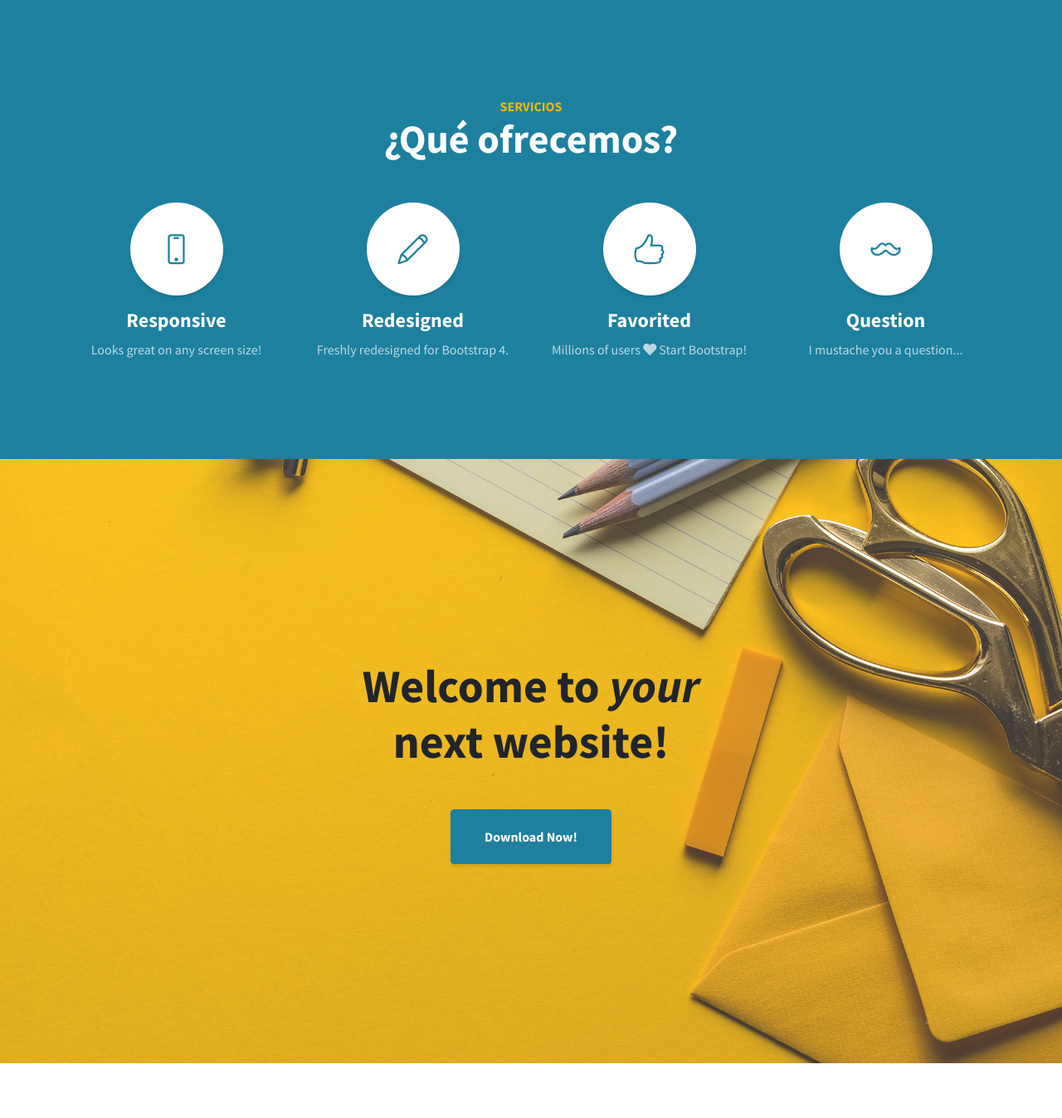
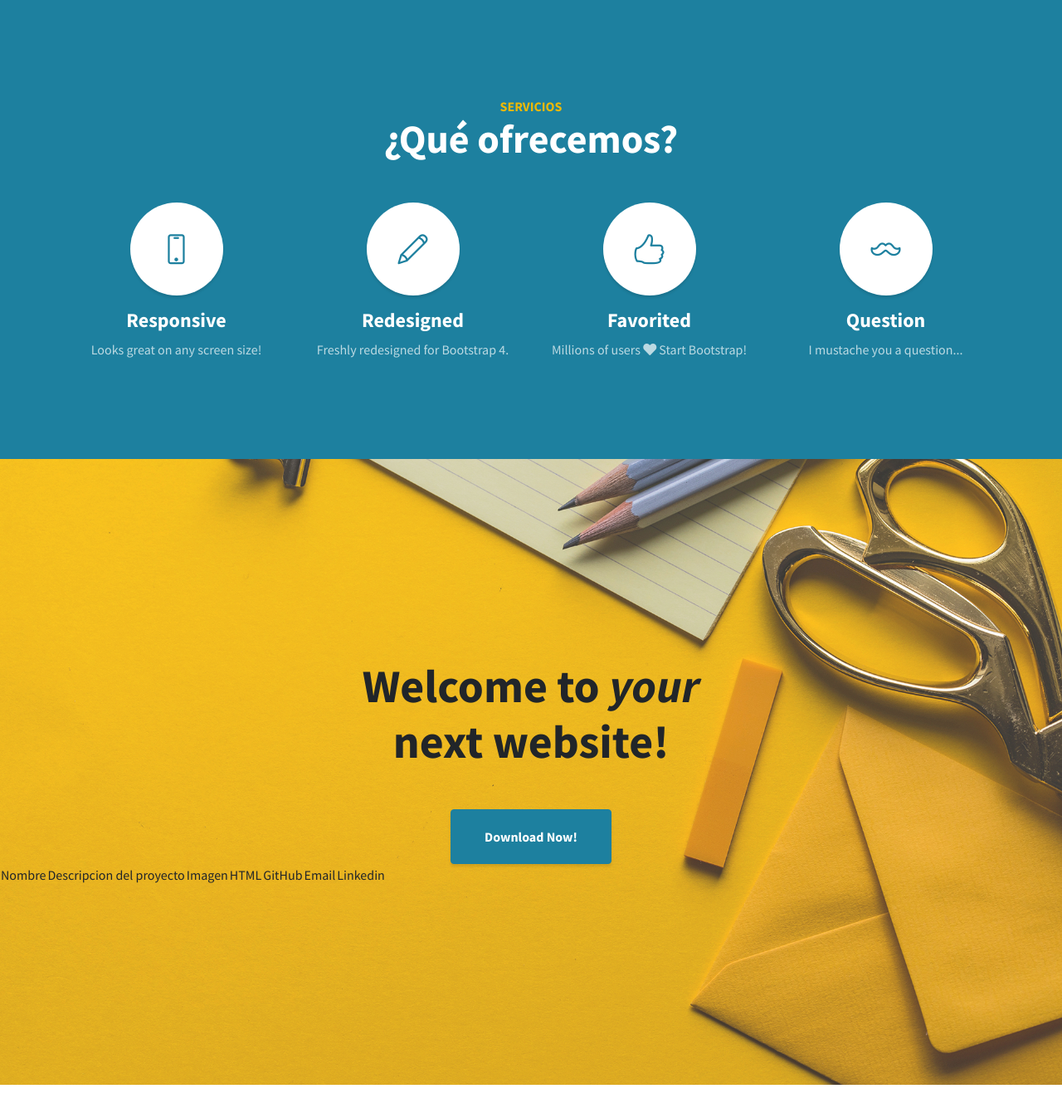
Before and after one commit to Agus-Gramajo/portfolius, a PHP site: page / in a window 1280 px wide. Shown: the part 1231-2578 px from the top of the page at 83% size. Run offline with PHP 8.4, Linux system fonts and the light colour scheme; data that the repository does not hold is empty; some libraries are stand-ins or nearby versions.

Commit message:
Creacion de db, y metodos para interaccion con php

```diff
--- /dev/null
+++ b/connect_db.php
@@ -0,0 +1,21 @@
+<?php
+
+class connect_db
+{
+    private $servidor = "localhost";
+    private $usuario = "root";
+    private $db = "projectdb";
+    private $password = "";
+
+    public function connect()
+    {
+        $connect = mysqli_connect(
+            $this->servidor,
+            $this->usuario,
+            $this->password,
+            $this->db
+        );
+
+        return $connect;
+    }
+}
--- a/index.php
+++ b/index.php
@@ -1,6 +1,8 @@
 <?php session_start();
 
 require_once('data.php');
+require_once('connect_db.php');
+require_once('upload_project.php');
 
 ?>
 
@@ -146,6 +148,39 @@ require_once('data.php');
         next website!
       </h2>
       <a class="btn btn-primary btn-xl" href="https://startbootstrap.com/theme/stylish-portfolio/">Download Now!</a>
+    </div>
+    <div>
+      <table>
+        <tr>
+          <td>Nombre</td>
+          <td>Descripcion del proyecto</td>
+          <td>Imagen</td>
+          <td>HTML</td>
+          <td>GitHub</td>
+          <td>Email</td>
+          <td>Linkedin</td>
+        </tr>
+        <?php
+
+        $proyecto = new methods();
+        $sql = "SELECT name1, submitImg1, html, github, email2,linkedin from projectdb";
+        $data = $proyecto->mostrarDatos($sql);
+
+        foreach ($data as $key) {
+        ?>
+          <tr>
+            <td><?php echo $key['name1'] ?></td>
+
+            <td><?php echo $key['submitImg1'] ?></td>
+            <td><?php echo $key['html'] ?></td>
+            <td><?php echo $key['github'] ?></td>
+            <td><?php echo $key['email2'] ?></td>
+            <td><?php echo $key['linkedin'] ?></td>
+          </tr>
+        <?php
+        }
+        ?>
+      </table>
     </div>
   </section>
 
--- a/upload_project.php
+++ b/upload_project.php
@@ -1,9 +1,21 @@
 <?php
 
-$name = $_POST['name1'];
-$description = $_POST['description'];
-$image = $_POST['submitImg1'];
-$tech = $_POST['html'];
-$gitHub = $_POST['github'];
-$mail = $_POST['email2'];
-$linkedin = $_POST['linkedin'];
+// $name = $_POST['name1'];
+// $description = $_POST['description'];
+// $image = $_POST['submitImg1'];
+// $tech = $_POST['html'];
+// $gitHub = $_POST['github'];
+// $mail = $_POST['email2'];
+// $linkedin = $_POST['linkedin'];
+
+class methods
+{
+    public function mostrarDatos($sql)
+    {
+        $project = new connect_db();
+        $connect = $project->connect();
+
+        $result = mysqli_query($connect, $sql);
+        return mysqli_fetch_all($result, MYSQLI_ASSOC);
+    }
+}
```
